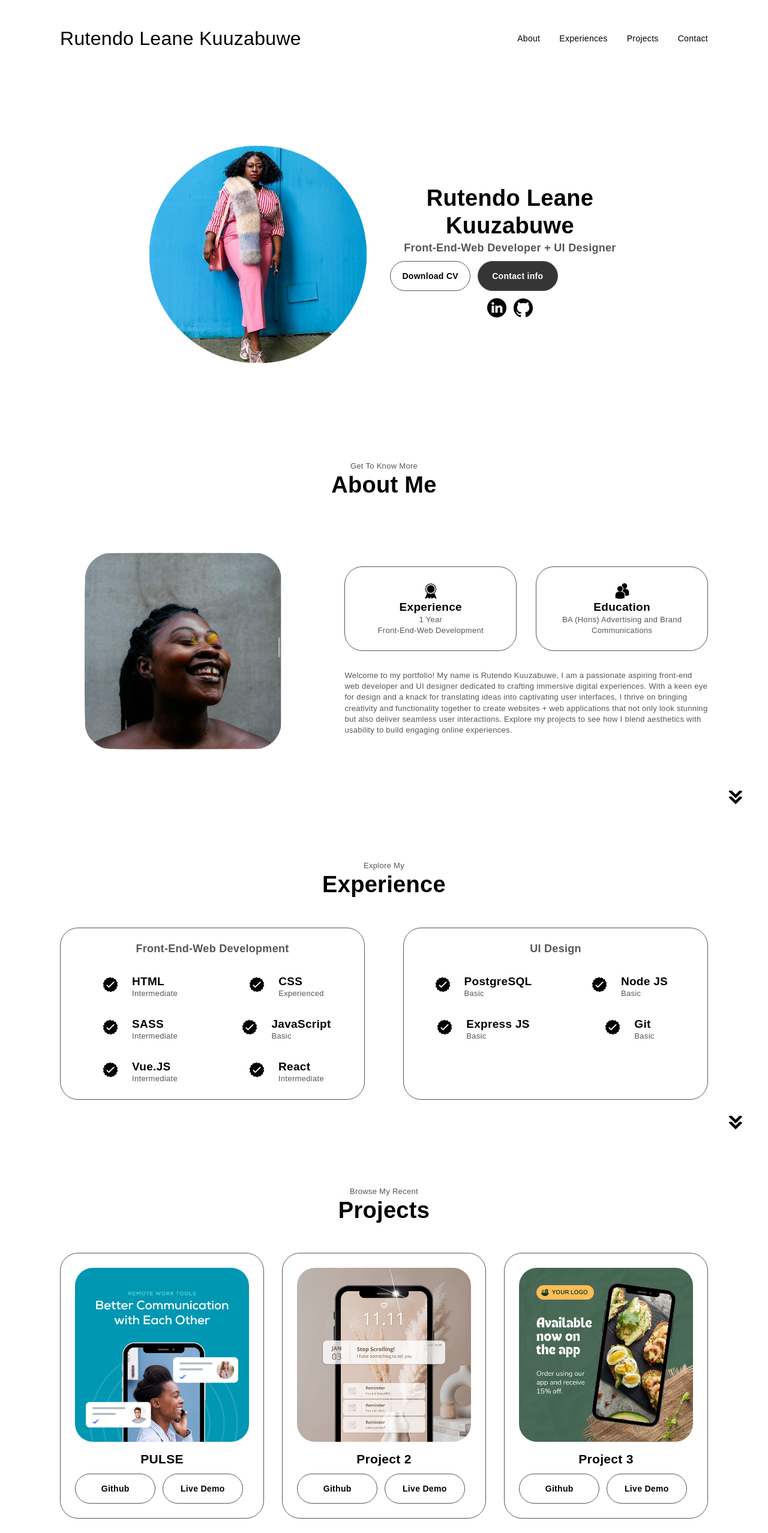
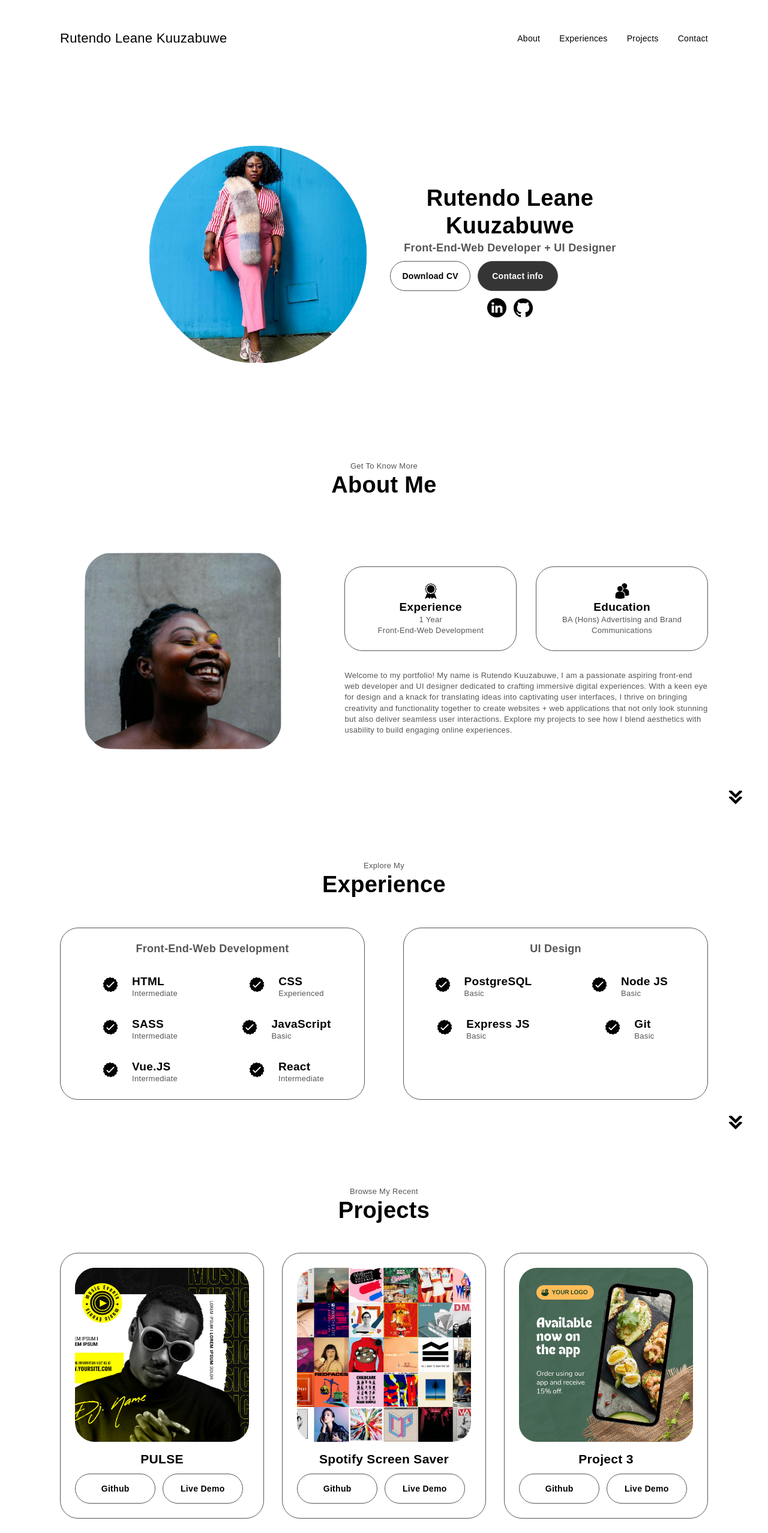
Before and after one commit to texndo/module-2-my-portfolio, a plain HTML site: page index.html in a window 1280 px wide. Shown: the top 2555 px of the page at 60% size. Drawn offline with Linux system fonts and the light colour scheme.

Commit message:
personalised-project-section

```diff
--- a/assets /css /style.css
+++ b/assets /css /style.css
@@ -127,7 +127,7 @@ nav{
   height: 100%;
 }
 .logo{
-  font-size: 32px ;
+  font-size: 22px ;
   color: var(--color-black) !important;
   text-decoration: none !important;
 }
--- a/index.html
+++ b/index.html
@@ -1,11 +1,13 @@
 <!DOCTYPE html>
 <html lang="en">
+
 <head>
   <meta charset="UTF-8">
   <meta name="viewport" content="width=device-width, initial-scale=1.0">
   <title>Rutendo's Portfolio</title>
   <link rel="stylesheet" href="./assets /css /style.css">
 </head>
+
 <body>
 
   <nav>
@@ -13,9 +15,13 @@
       <a href="" class="logo">Rutendo Leane Kuuzabuwe</a>
       <ul class="nav-links">
         <li><a href="#About">About</a></li>
+
         <li><a href="#Experiences">Experiences</a></li>
+
         <li><a href="#Projects">Projects</a></li>
+
         <li><a href="#Contact">Contact</a></li>
+
       </ul>
     </div>
   </nav>
@@ -53,7 +59,7 @@
             <img src="./assets /images/experience.png" class="icon1">
             <h4>Experience</h4>
             <p>
-               1 Year <br>
+              1 Year <br>
               Front-End-Web Development
             </p>
           </div>
@@ -66,7 +72,11 @@
           </div>
         </div>
         <p>
-          Welcome to my portfolio! My name is Rutendo Kuuzabuwe, I am a passionate aspiring front-end web developer and UI designer dedicated to crafting immersive digital experiences. With a keen eye for design and a knack for translating ideas into captivating user interfaces, I thrive on bringing creativity and functionality together to create websites + web applications that not only look stunning but also deliver seamless user interactions. Explore my projects to see how I blend aesthetics with usability to build engaging online experiences.
+          Welcome to my portfolio! My name is Rutendo Kuuzabuwe, I am a passionate aspiring front-end web developer and
+          UI designer dedicated to crafting immersive digital experiences. With a keen eye for design and a knack for
+          translating ideas into captivating user interfaces, I thrive on bringing creativity and functionality together
+          to create websites + web applications that not only look stunning but also deliver seamless user interactions.
+          Explore my projects to see how I blend aesthetics with usability to build engaging online experiences.
         </p>
       </div>
     </div>
@@ -166,16 +176,16 @@
     <h1 class="heading">Projects</h1>
     <div class="container project-container">
       <div class="project">
-        <img src="./assets /images/project-1.png" alt="">
+        <img src="./assets /images/project-1-image.png" alt="">
         <h3>PULSE</h3>
         <div class="header-action-aria">
-          <a href="" class="btn">Github</a>
-          <a href="" class="btn">Live Demo</a>
+          <a href="https://github.com/jaiminiprajapati/Pulse-FindYourFun" class="btn">Github</a>
+          <a href="https://jaiminiprajapati.github.io/Pulse-FindYourFun/" class="btn">Live Demo</a>
         </div>
       </div>
       <div class="project">
-        <img src="./assets /images/project-2.png" alt="">
-        <h3>Project 2</h3>
+        <img src="./assets /images/project-2-image.png" alt="">
+        <h3>Spotify Screen Saver</h3>
         <div class="header-action-aria">
           <a href="" class="btn">Github</a>
           <a href="" class="btn">Live Demo</a>
@@ -199,11 +209,15 @@
     <div class="contact-container container">
       <div class="email">
         <img src="./assets /images/email.png" class="icon1">
-        <a href=""><h5>rlkuuzabuwe@icloud.com</h5></a>
+        <a href="">
+          <h5>rlkuuzabuwe@icloud.com</h5>
+        </a>
       </div>
       <div class="linkedin">
         <img src="./assets /images/linkedin.png" class="icon1">
-        <a href=""><h5>Linkedin</h5></a>
+        <a href="">
+          <h5>Linkedin</h5>
+        </a>
       </div>
     </div>
   </section>
@@ -219,4 +233,5 @@
   </footer>
 
 </body>
+
 </html>
```
Also changed, not shown: assets /images/project-1-image.png (added), assets /images/project-2-image.png (added).
